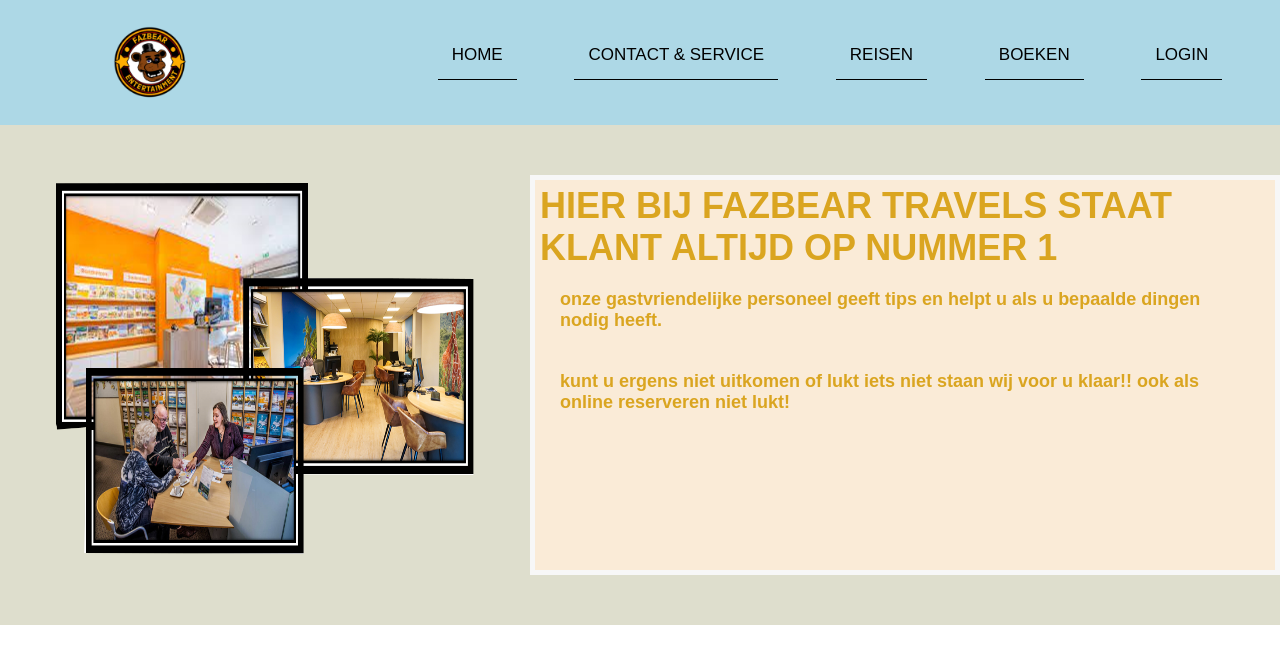
After one commit to nielstoemen/CRUD, a PHP site: page /info.php in a window 1280 px wide. The commit adds this page. Shown: the top 664 px of the page. Run offline with PHP 8.4, Linux system fonts and the light colour scheme.

Commit message:
update pagina

```diff
--- a/contact.php
+++ b/contact.php
@@ -16,7 +16,7 @@
 
             <div class="navlinks">
                 <a href="index.php">HOME</a></li>
-                <a href="contact.php">INFO</a></li>
+                <a href="info.php">plop</a></li>
                 <a href="contact.php">REISEN</a></li>
                 <a href="contact.php">BOEKEN</a></li>
                 <a href="contact.php">LOGIN</a></li>
--- a/css/index.css
+++ b/css/index.css
@@ -129,7 +129,7 @@
 }
 
 .slideshow-container {
-    max-width: 1000px;
+    max-width: 400px;
     position: relative;
     margin: auto;
   }
@@ -309,3 +309,24 @@
     margin-right: 100px;
     margin-top: 50px;
 }
+
+/*info pagina */
+
+.sectieinfo{
+    height: 400px;
+    width: 750px;
+    border: 5px solid rgb(247, 247, 247);
+    color: goldenrod;
+    background-color: antiquewhite;
+    font-family: 'Nunito', sans-serif;
+    margin-top: 50px;
+    padding-top: 50px;
+    font-size: large;
+    padding: 5px;
+
+ }
+
+.sectieinfo p {
+
+    padding: 20px;
+}
--- a/index.php
+++ b/index.php
@@ -22,7 +22,7 @@
 
             <div class="navlinks">
                 <a href="contact.php">SERVICE EN CONTACT</a></li>
-                <a href="contact.php">INFO</a></li>
+                <a href="info.php">INFO</a></li>
                 <a href="contact.php">REISEN</a></li>
                 <a href="contact.php">BOEKEN</a></li>
                 <a href="contact.php">LOGIN</a></li>
--- /dev/null
+++ b/info.php
@@ -0,0 +1,38 @@
+<!DOCTYPE html>
+<html lang="en">
+<head>
+    <meta charset="UTF-8">
+    <meta http-equiv="X-UA-Compatible" content="IE=edge">
+    <meta name="viewport" content="width=device-width, initial-scale=1.0">
+    <title>Document</title>
+    <link rel="stylesheet" href="css/index.css">
+</head>
+<body>
+<div class="navbar">
+            <div class="headlogocont">
+             <img src="image/feddy.png" alt="IMAGE ERROR" height="75px" width="75px">
+            </div>
+
+            <div class="navlinks">
+                <a href="index.php">HOME</a></li>
+                <a href="contact.php">CONTACT & SERVICE</a></li>
+                <a href="contact.php">REISEN</a></li>
+                <a href="contact.php">BOEKEN</a></li>
+                <a href="contact.php">LOGIN</a></li>
+
+            </div>
+        </div>
+    </div>
+
+    <div class="wereldtextsectie">
+        <div class="sectietext1">
+        <img src="image/reisburr.png" alt="IMAGE ERROR" height="400px" width="500px">
+        </div>
+        <div class="sectieinfo">
+        <h1>HIER BIJ FAZBEAR TRAVELS STAAT KLANT ALTIJD OP NUMMER 1</h1>
+        <p>onze gastvriendelijke personeel geeft tips en helpt u als u bepaalde dingen nodig heeft.</p>
+        <p>kunt u ergens niet uitkomen of lukt iets niet staan wij voor u klaar!! ook als online reserveren niet lukt! </p>
+
+        </div>
+</body>
+</html>
```
Also changed, not shown: image/reisbur.png (added), image/reisbur1.jpg (added), image/reisbur2.jpg (added), image/reisbur3.jpg (added), image/reisburr.png (added).
